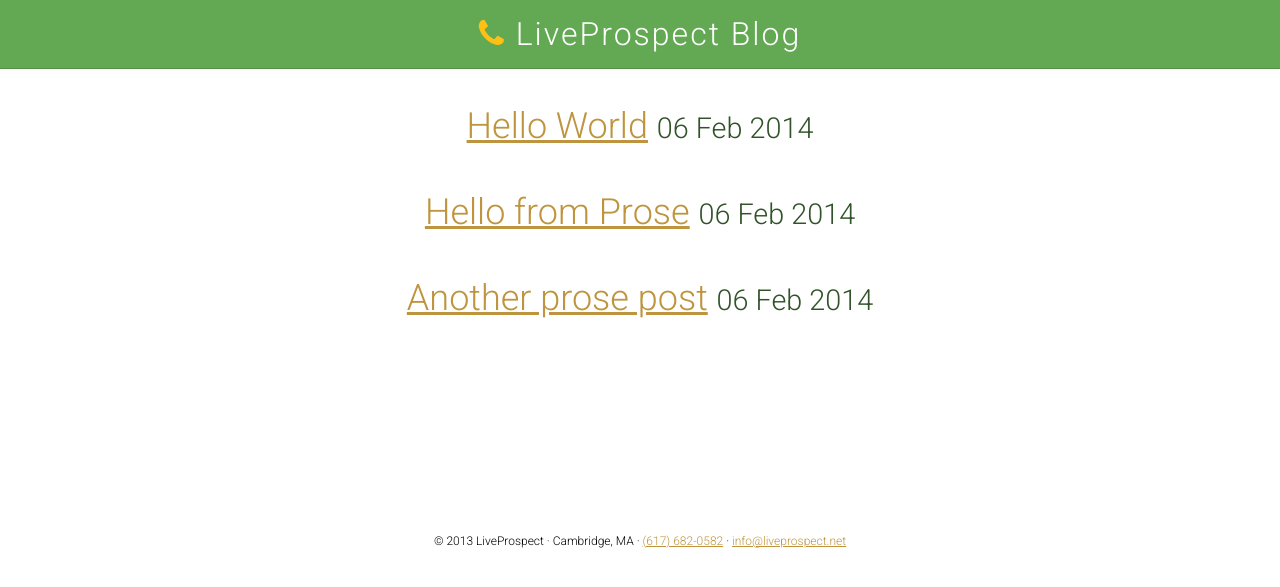
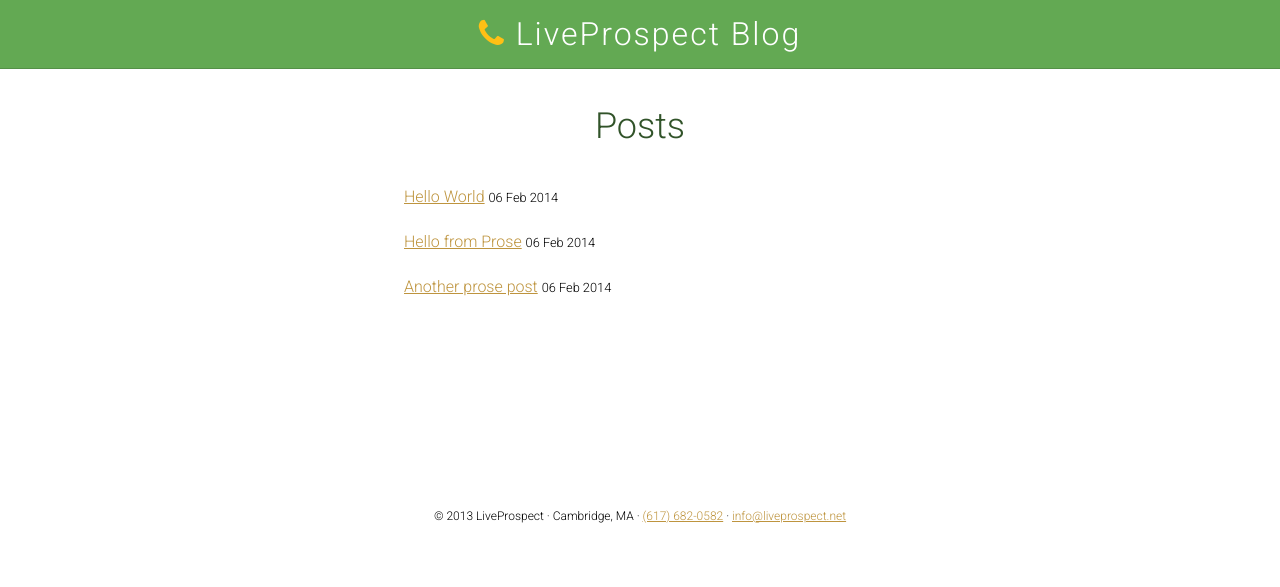
Before and after one commit to LiveProspect/liveprospect.github.io, a Jekyll site: the page built from index.html, in a window 1280 px wide. Shown: the top 587 px of the page. Built offline with Jekyll 4.4.1, drawn with Linux system fonts in a browser that asks for light colours; nearby versions of some CDN libraries; Markdown is read by kramdown in place of the engine named in the settings.

Commit message:
front page post list

```diff
--- a/index.html
+++ b/index.html
@@ -3,10 +3,11 @@ layout: default
 title: LiveProspect Blog
 ---
 
+<h2>Posts</h2>
 {% for post in site.posts %}
-<h2>
+<p>
   <a href="{{ post.url }}">{{ post.title }}</a>
   <small>{{ post.date | date_to_string }}</small>
-</h2>
+</p>
 
 {% endfor %}
```
